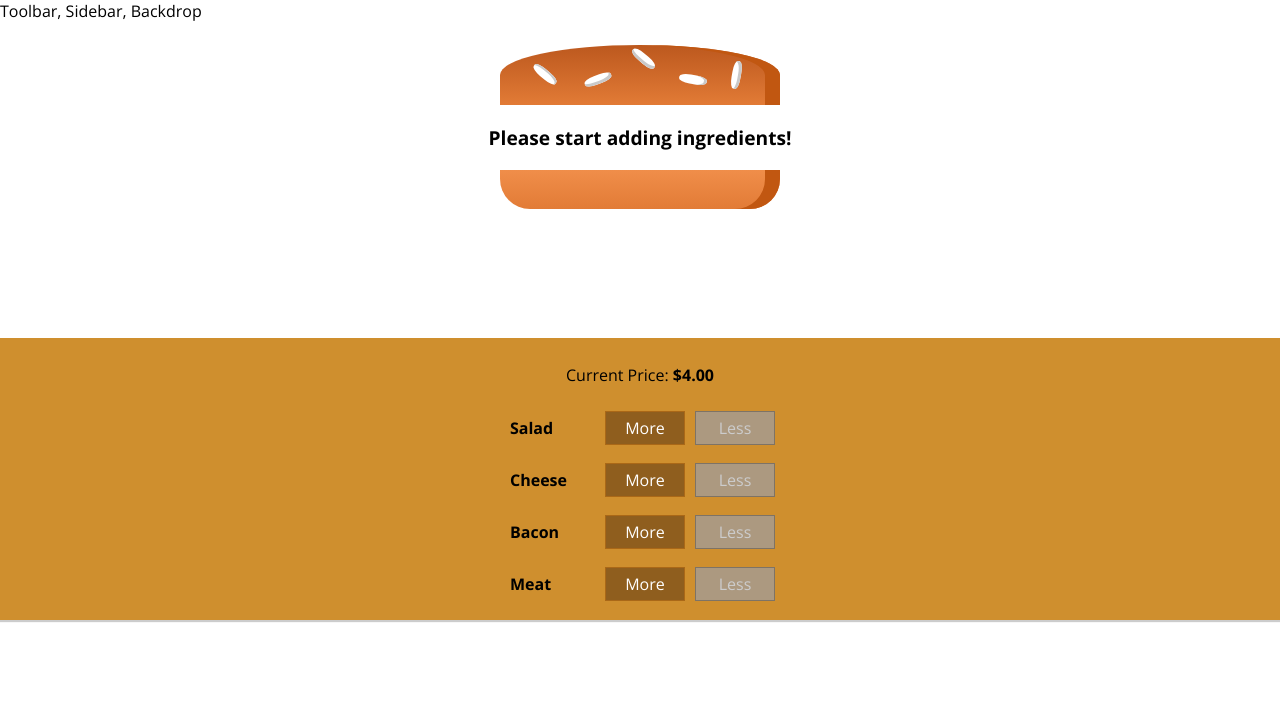
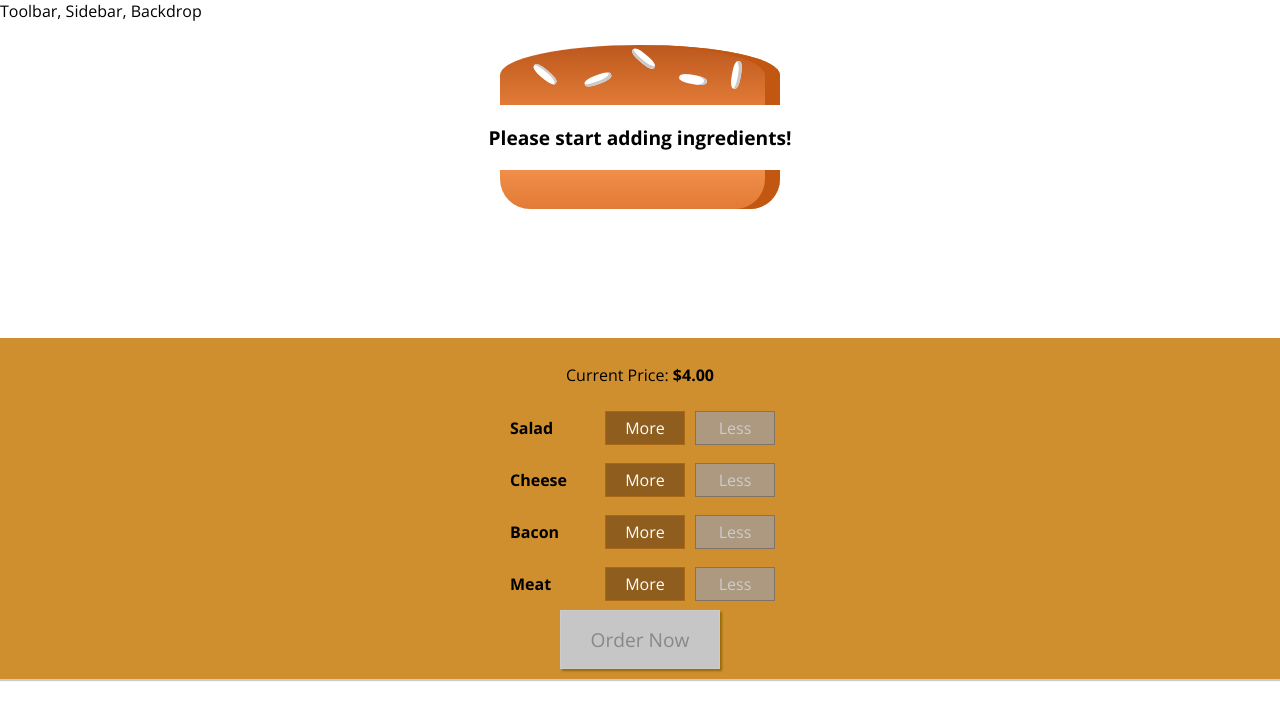
Before and after one commit to n8cotoa/burger-builder-react-practice, a React (Create React App) app: page / in a window 1280 px wide. Shown: the top 720 px of the page. Built offline with nearby package versions, Linux system fonts and the light colour scheme.

Commit message:
Add an order now button, add method to handle if purchase is valid

```diff
--- a/src/components/Burger/BuildControls/BuildControls.js
+++ b/src/components/Burger/BuildControls/BuildControls.js
@@ -21,6 +21,7 @@
           removed={() => props.ingredientRemoved(ctrl.type)}
           disabled={props.disabled[ctrl.type]} />
       ))}
+      <button className={classes.OrderButton} disabled={!props.purchasable}>Order Now</button>
     </div>
   );
 }
--- a/src/components/Burger/BuildControls/BuildControls.module.css
+++ b/src/components/Burger/BuildControls/BuildControls.module.css
@@ -8,3 +8,43 @@
   margin: auto;
   padding: 10px 0px;
 }
+.OrderButton {
+    background-color: #DAD735;
+    outline: none;
+    cursor: pointer;
+    border: 1px solid #966909;
+    color: #966909;
+    font-family: inherit;
+    font-size: 1.2em;
+    padding: 15px 30px;
+    box-shadow: 2px 2px 2px #966909;
+}
+
+.OrderButton:hover, .OrderButton:active {
+    background-color: #A0DB41;
+    border: 1px solid #966909;
+    color: #966909;
+}
+
+.OrderButton:disabled {
+    background-color: #C7C6C6;
+    cursor: not-allowed;
+    border: 1px solid #ccc;
+    color: #888888;
+}
+
+.OrderButton:not(:disabled) {
+    animation: enable 0.3s linear;
+}
+
+@keyframes enable {
+    0% {
+        transform: scale(1);
+    }
+    60% {
+        transform: scale(1.1);
+    }
+    100% {
+        transform: scale(1);
+    }
+}
--- a/src/containers/BurgerBuilder/BurgerBuilder.js
+++ b/src/containers/BurgerBuilder/BurgerBuilder.js
@@ -19,7 +19,18 @@
       meat: 0,
       salad: 0,
     },
-    totalPrice: 4
+    totalPrice: 4,
+    purchasable: false,
+  }
+
+  updatePurchaseState(ingredients) {
+    const sum = Object.keys(ingredients)
+      .map(igKey => {
+        return ingredients[igKey];
+      }).reduce((sum, el) => {
+        return sum + el;
+      }, 0);
+    this.setState({purchasable: sum > 0});
   }
 
   addIngredientHandler = (type) => {
@@ -29,6 +40,7 @@
     updatedIngredients[type] = this.state.ingredients[type] + 1;
     const newPrice = this.state.totalPrice + INGREDIENT_PRICES[type];
     this.setState({totalPrice: newPrice, ingredients: updatedIngredients});
+    this.updatePurchaseState(updatedIngredients);
   }
 
   removeIngredientHandler = (type) => {
@@ -41,7 +53,7 @@
     updatedIngredients[type] = this.state.ingredients[type] - 1
     const newPrice = this.state.totalPrice - INGREDIENT_PRICES[type];
     this.setState({totalPrice: newPrice, ingredients: updatedIngredients})
-
+    this.updatePurchaseState(updatedIngredients);
   }
 
   render() {
@@ -57,6 +69,7 @@
         <BuildControls
           ingredientAdded={this.addIngredientHandler}
           ingredientRemoved={this.removeIngredientHandler}
+          purchasable={this.state.purchasable}
           disabled={disabledInfo}
           price={this.state.totalPrice} />
       </Aux>
```
